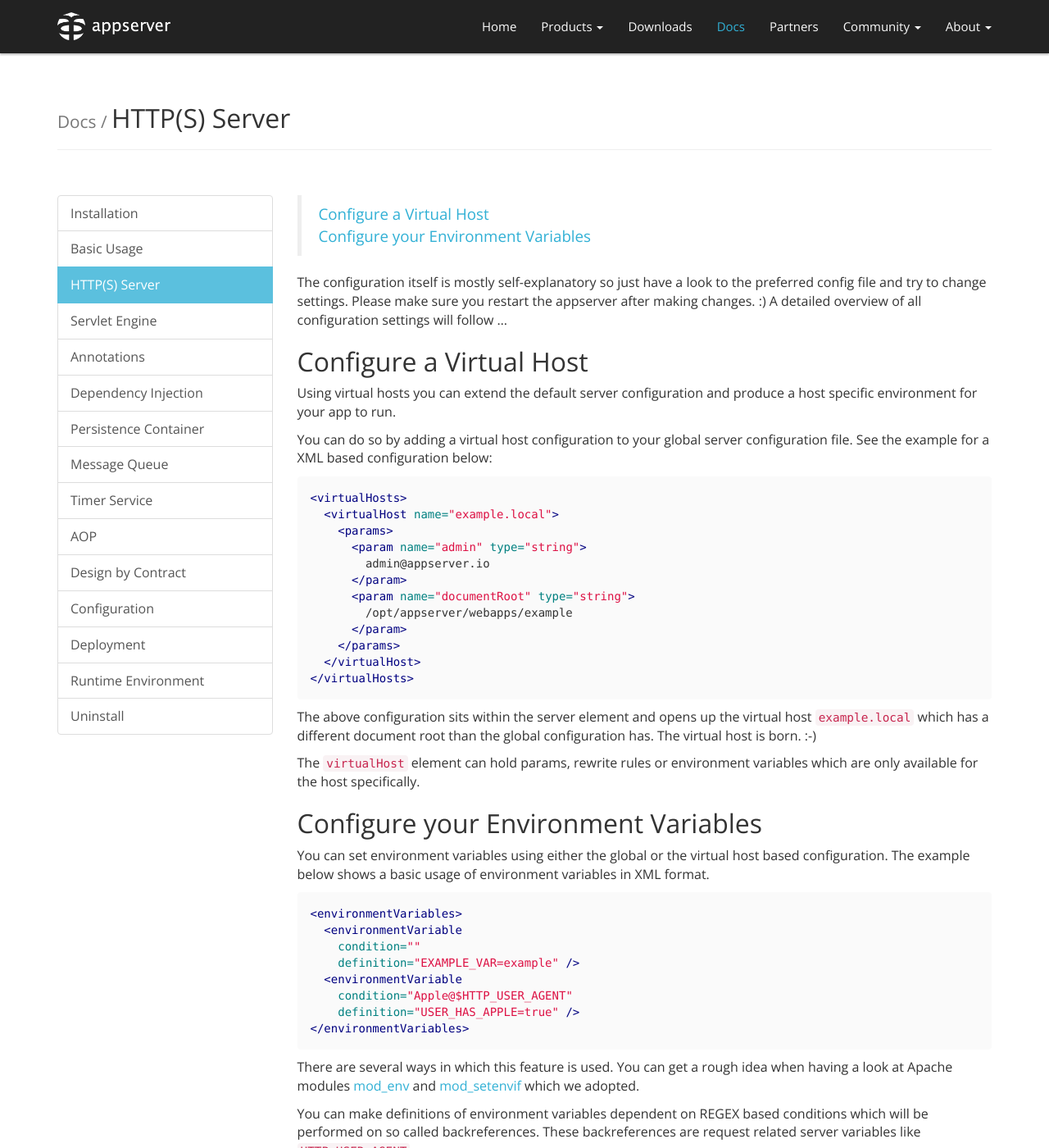
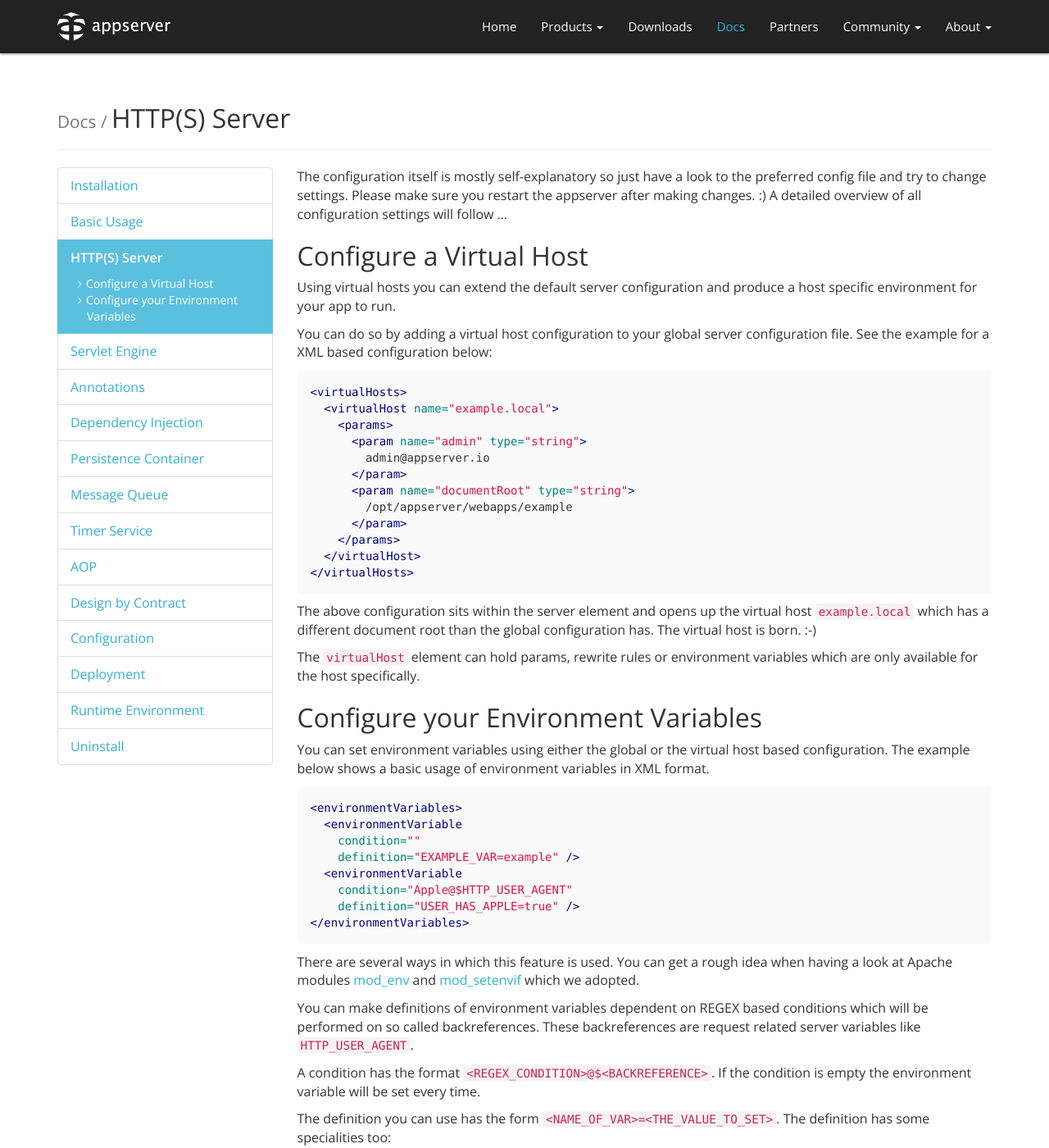
Before and after one commit to appserver-io/appserver, a Jekyll site: the page built from _docs/http-s-server.md, in a window 1280 px wide and 1400 px high. Shown: the whole window at 82% size. Built offline with Jekyll 4.4.1, drawn with Linux system fonts in a browser that asks for light colours; nearby versions of some CDN libraries; library files that are not in the unit come from our copies; Markdown is read by kramdown in place of the engine named in the settings.

Commit message:
added 2nd level anchor navigation to docs

```diff
--- a/_includes/docs_nav.html
+++ b/_includes/docs_nav.html
@@ -1,8 +1,21 @@
 {% assign items = site.docs | sort: 'position' %}
 
 <!-- Navigation -->
-<div class="list-group">
+<div class="docs_nav list-group">
     {% for item in items %}
-        <a href="{{ item.url }}" class="list-group-item{% if item.url == page.url %} active{% endif %}">{{ item.title }}</a>
+        {% assign activeClass = ""%}
+        {% if item.url == page.url %}
+            {% assign activeClass = "active"%}
+        {% endif %}
+        <div class="list-group-item {{ activeClass }}">
+            <a class="{{ activeClass }}" href="{{ item.url }}">{{ item.title }}</a>
+            {% if item.subDocs and activeClass != "" %}
+                <ul class="list-unstyled">
+                {% for subDoc in item.subDocs %}
+                    <li><a href="#{{ subDoc.href }}">{{ subDoc.title }}</a></li>
+                {% endfor %}
+                </ul>
+            {% endif %}
+        </div>
     {% endfor %}
 </div>
--- a/_layouts/docs.html
+++ b/_layouts/docs.html
@@ -16,14 +16,12 @@
                 </div>
             </div>
 
-            <p><br/></p>
-
             <div class="row">
-                <div class="col-md-3">
+                <div class="col-md-3" id="leftCol">
                     {% include docs_nav.html %}
                 </div>
                 <!-- Content Section -->
-                <div class="col-md-9">
+                <div class="col-md-9 docs-content">
                     {{ content }}
                 </div>
             </div>
@@ -34,5 +32,7 @@
 
     {% include footer.html %}
 
+    <script src="{{ "/assets/js/appserver.docs.js" | prepend: site.baseurl }}"></script>
+
 </body>
 </html>
--- a/_sass/_appserver-variables.scss
+++ b/_sass/_appserver-variables.scss
@@ -14,6 +14,8 @@ $navbar-inverse-link-active-bg: $navbar-inverse-bg;
 $navbar-inverse-link-hover-color: #aaa;
 $navbar-inverse-link-hover-bg: $navbar-inverse-bg;
 
+$subnavbar-link-color: #FFFFFF;
+
 $dropdown-bg: $navbar-inverse-bg;
 $dropdown-divider-bg: $dropdown-bg;
 $dropdown-border: none;
--- a/assets/css/main.scss
+++ b/assets/css/main.scss
@@ -146,6 +146,43 @@ nav.navbar {
 nav {
   .navbar-brand { height: auto; }
   img { height: 34px; }
+}
+
+.docs-content {
+  h2:before {
+    display: block;
+    content: " ";
+    margin-top: -85px;
+    height: 85px;
+    visibility: hidden;
+  }
+}
+
+.docs_nav {
+
+  a.active {
+    color: $subnavbar-link-color;
+    font-weight: bold;
+  }
+
+  ul {
+    font-size: 14px;
+    margin-top: 10px;
+    margin-bottom: 0;
+    padding-left: 20px;
+
+    a, a:hover, a:active, a:visited {
+      color: $subnavbar-link-color;
+      text-decoration: none;
+    }
+
+    li:before {
+      font-family: 'FontAwesome';
+      content: '\f105';
+      margin:0 5px 0 -11px;
+      color: #D0EDF6;
+    }
+  }
 }
 
 ul.nav li.dropdown:hover ul.dropdown-menu{
```
Also changed, not shown: _docs/http-s-server.md (+5 -3 lines).
